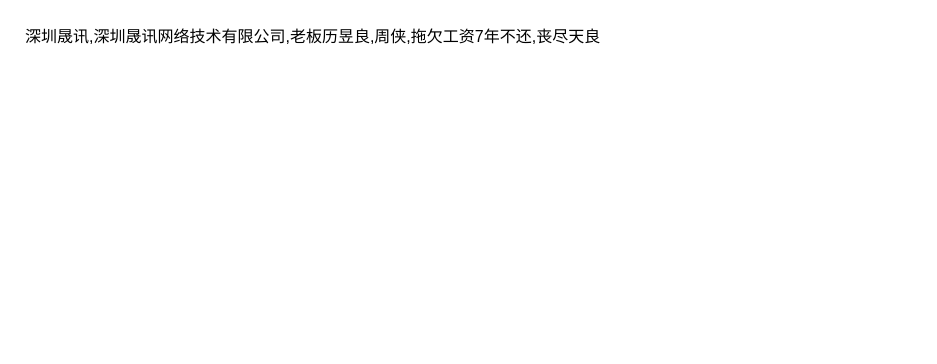
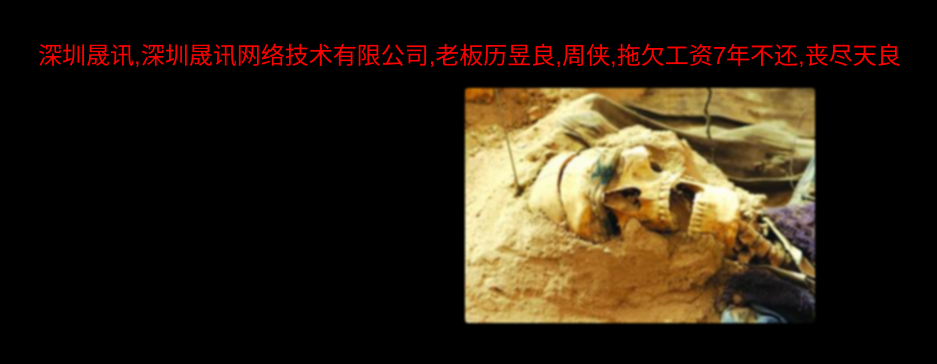
Before and after one commit to dahuotu/366love.github.io, a PHP site: page / in a window 1280 px wide. Shown: the top 364 px of the page, without its empty margins (0-937 px from the left). Run offline with PHP 8.4, Linux system fonts and the light colour scheme.

Commit message:
调整风格

```diff
--- a/css/index.css
+++ b/css/index.css
@@ -1,3 +1,23 @@
+body {
+	background: #000;
+	color: red;
+}
+
 .container {
-	padding: 25px;
+	padding: 24px;
 }
+.container .box-m{
+	font-size: 24px;
+	padding: 14px;
+}
+.container .foot {
+	background: url(../img/sw.jpg) no-repeat;
+	width: 350px;
+	height: 235px;
+	background-size: cover;
+	display: block;
+	-webkit-filter: blur(1px);
+	filter: blur(1px);
+	margin: 0 auto;
+	border-radius: 4px;
+}
--- a/index.html
+++ b/index.html
@@ -22,7 +22,8 @@
 
 	<body>
 		<div class="container">
-			深圳晟讯,深圳晟讯网络技术有限公司,老板历昱良,周侠,拖欠工资7年不还,丧尽天良
+			<div class="box-m">深圳晟讯,深圳晟讯网络技术有限公司,老板历昱良,周侠,拖欠工资7年不还,丧尽天良</div>
+			<div class="foot"></div>
 		</div>
 	</body>
 
```
Also changed, not shown: img/sw.jpg (added).
